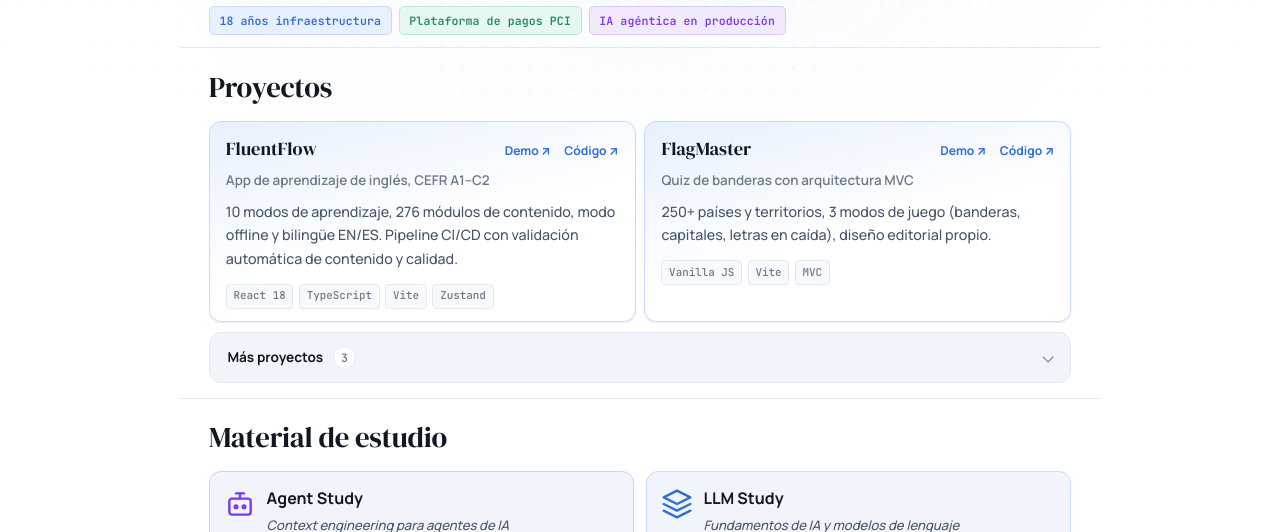
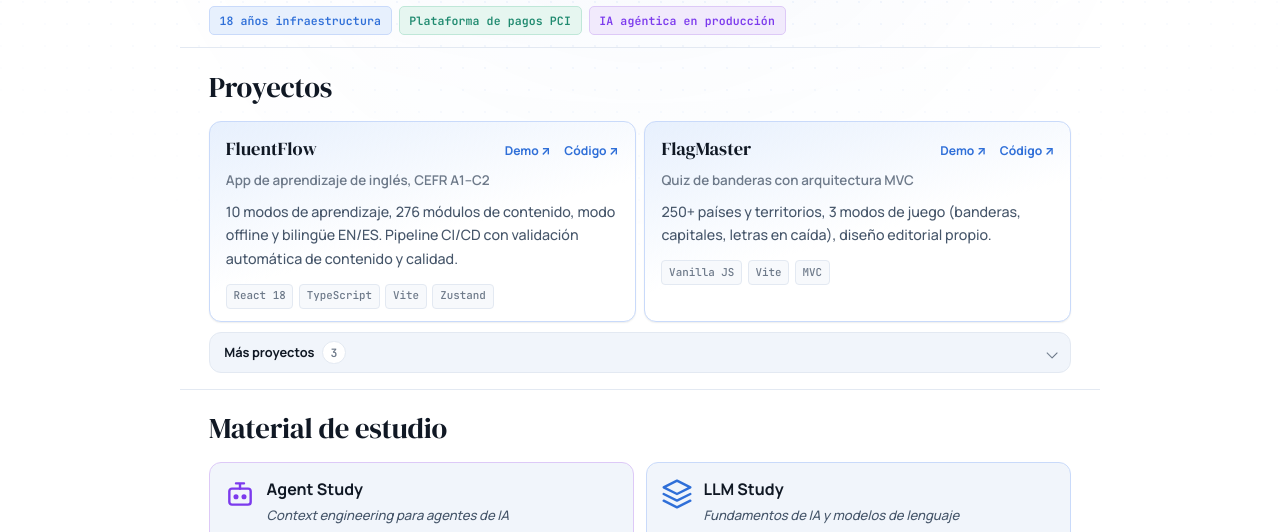
Before and after one commit to genilsuarez/genil-dev, a website built with Vite: page index.html in a window 1280 px wide. Shown: the part 219-751 px from the top of the page. Built offline with nearby package versions, Linux system fonts and the light colour scheme.

Commit message:
style: compact 'más proyectos' summary

```diff
--- a/src/style.css
+++ b/src/style.css
@@ -484,12 +484,12 @@ a {
 .project-more summary {
   display: flex;
   align-items: center;
-  gap: 0.6rem;
-  padding: 0.8rem 1.1rem;
+  gap: 0.5rem;
+  padding: 0.5rem 0.9rem;
   cursor: pointer;
   font-family: var(--font-ui);
   font-weight: 700;
-  font-size: 0.85rem;
+  font-size: 0.8rem;
   color: var(--text-h);
   list-style: none;
   transition: background 0.2s var(--ease);
```
